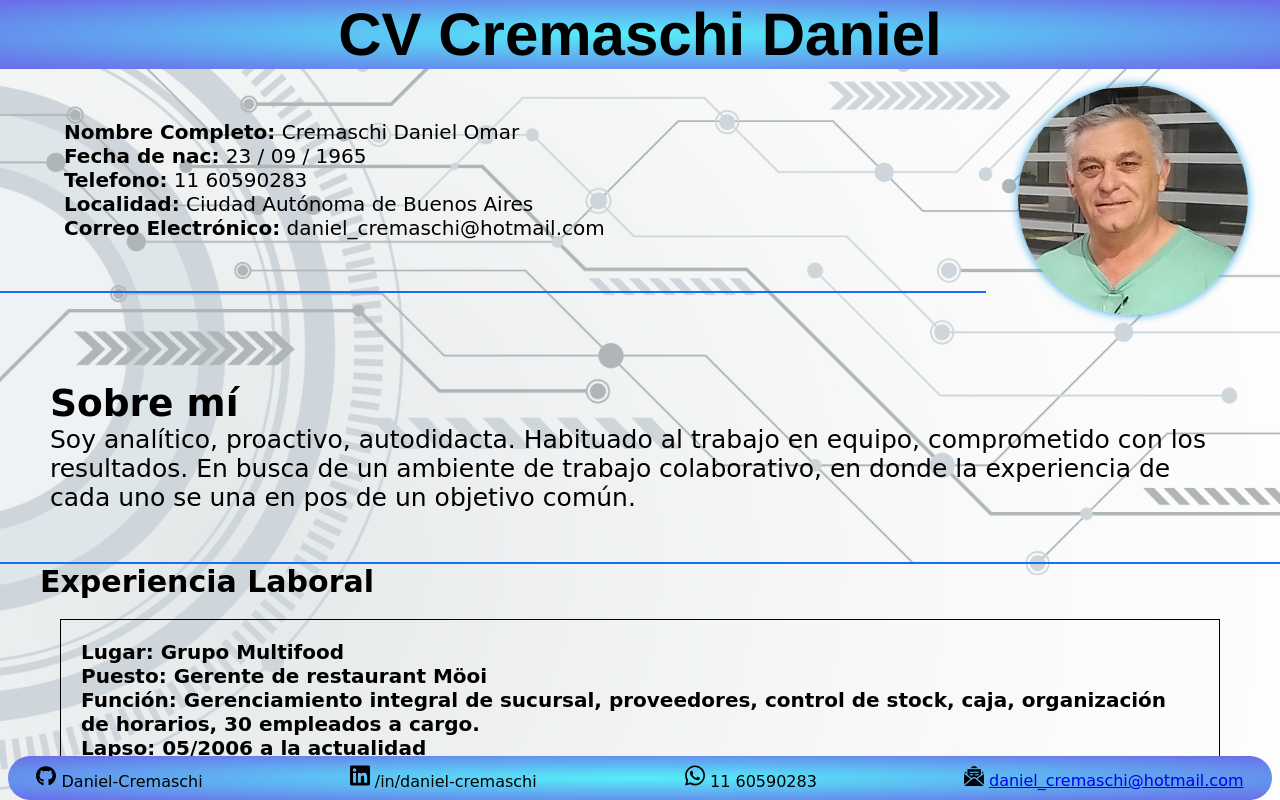
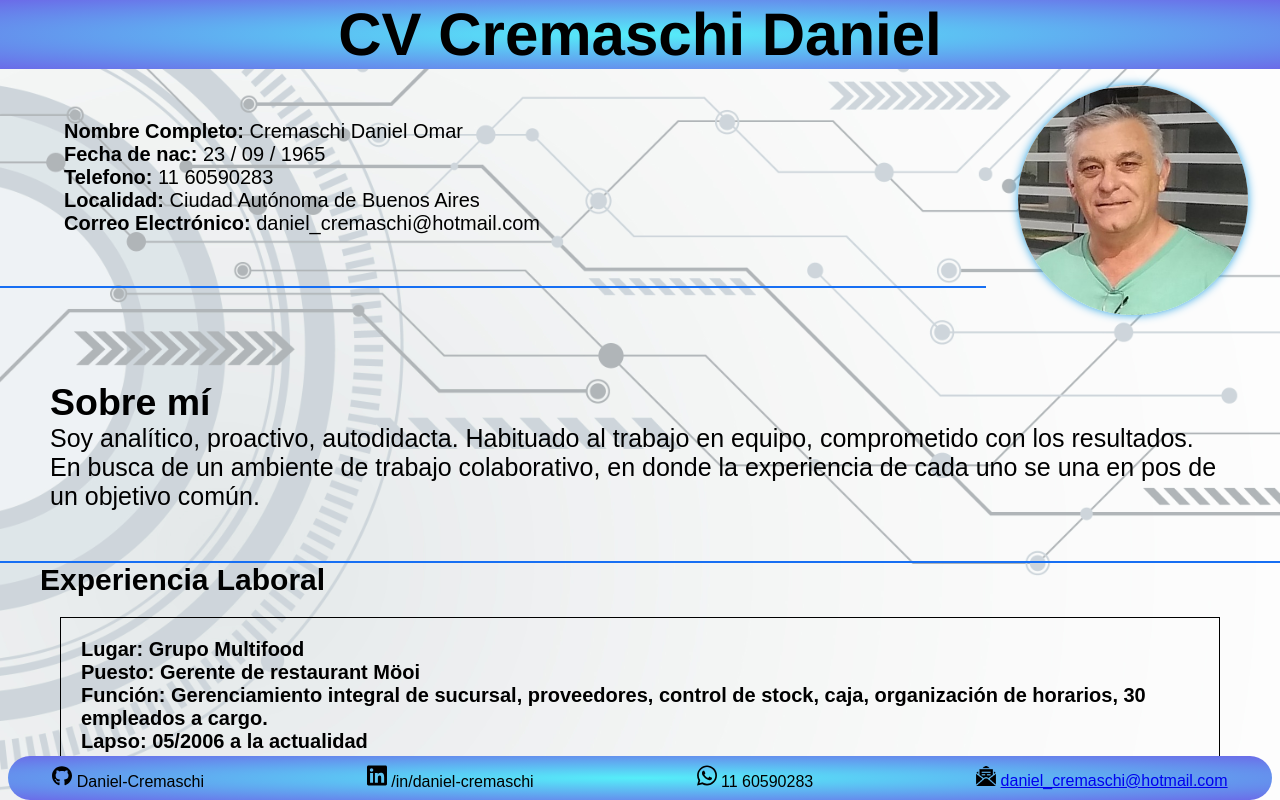
Before and after one commit to Daniel-Cremaschi/proyecto-cv, a plain HTML site: page index.html in a window 1280 px wide. Shown: the top 800 px of the page. Drawn offline with Linux system fonts and the light colour scheme.

Commit message:
Arreglos minimos de estilos y fuentes

```diff
--- a/estilo.css
+++ b/estilo.css
@@ -1,7 +1,7 @@
 * {
     margin: 0;
     padding: 0;
-
+    font-family: Arial, Helvetica, sans-serif;
 }
 
 .img_bak {
@@ -10,7 +10,6 @@
     width: 100%;
     height: auto;
     background-size: cover;
-
 }
 
 
@@ -57,7 +56,6 @@ hr{
 }
 
 #sobreMi {
-    font-family: cursive;
     margin: 2em 2em;
     font-size: 25px;
 }
@@ -116,6 +114,7 @@ footer {
     margin: 0.1%;
     padding: 20 5;
     text-align: center;
+    cursor: pointer;
 }
 
 /*responsive */
@@ -134,3 +133,7 @@ footer {
         display: none;
     }
 }
+
+.border-section {
+    border: 1px solid;
+}
--- a/index.html
+++ b/index.html
@@ -15,11 +15,11 @@
     <title>CV Daniel Cremaschi</title>
 </head >
 
-<body onload="dinamico()"  class="img_bak">
+<body onload="dinamico()" class="img_bak">
     <header>
         <h1 id="titulo">CV Cremaschi Daniel</h1>
     </header>
-    <main >
+    <main>
                <div class="clearfix" id="encabezado">
             <img id="fotoPerfil" src="foto.jpg" alt="Foto" width="230em" onmouseover="aumentarFoto('fotoPerfil')"
                 onmouseleave="disminuirFoto('fotoPerfil')">
@@ -97,7 +97,7 @@
     <footer>
         <section class="pie-de-pagina">
             <div class="container">
-                <div class="container_item_git" >
+                <div class="container_item container_item_git" >
                     <img src="github.svg" alt="iconoGithub" width="20em" >
                     <a id="link_git" target="_blank">  Daniel-Cremaschi </a>
                 </div>
@@ -109,7 +109,7 @@
                     <img src="whatsapp.svg" alt="iconoWha" width="20em" >
                     <a id="link_whatssp" target="_blank"> 11 60590283 </a>
                 </div>
-                <div class="container_item_correo">
+                <div class="container_item container_item_correo">
                     <img src="correo-electronico.png" alt="iconoMail" width="20em" >
                     <a href="#" id="link_correo"> daniel_cremaschi@hotmail.com </a>
                 </div>
```
